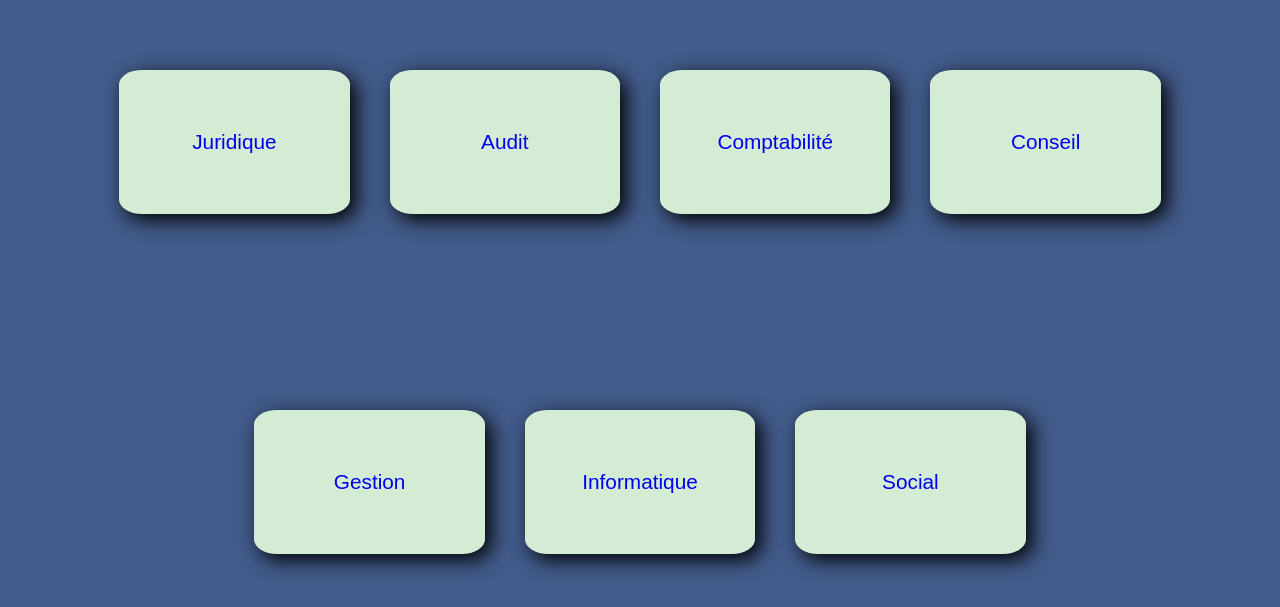
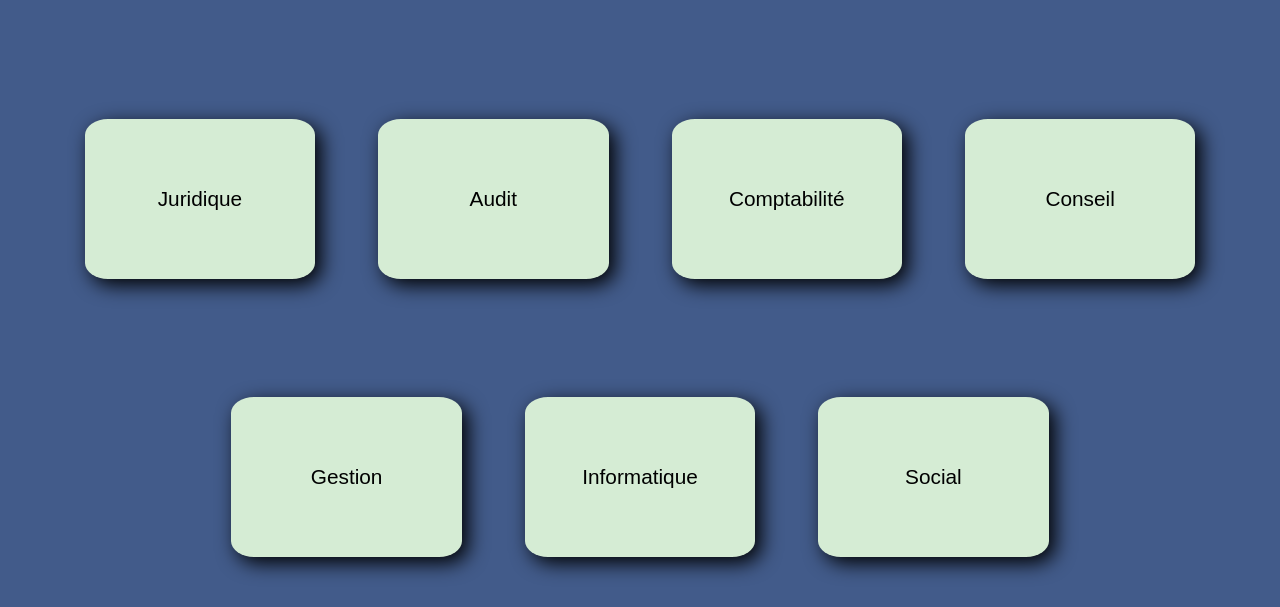
Before and after one commit to Flothar78/sgconseils, a Nuxt app: page / in a window 1280 px wide. Shown: the part 912-1519 px from the top of the page. Built offline with nearby package versions, Linux system fonts and the light colour scheme.

Commit message:
Adjust expertise-cards flex
Add padding-top and bottm and adjust height
Modify color and boldness of cards

```diff
--- a/pages/index.vue
+++ b/pages/index.vue
@@ -8,13 +8,17 @@
   </div>
   <div class="expertises-cards" id="cards" ref="cardsDiv">
     <div>
-      <NuxtLink class="nuxt-link" :to="`/metiers/juridique`">Juridique</NuxtLink>
+      <NuxtLink class="nuxt-link" :to="`/metiers/juridique`"
+        >Juridique</NuxtLink
+      >
     </div>
     <div>
       <NuxtLink class="nuxt-link" :to="`/metiers/audit`">Audit</NuxtLink>
     </div>
     <div>
-      <NuxtLink class="nuxt-link" :to="`/metiers/comptabilite`">Comptabilité</NuxtLink>
+      <NuxtLink class="nuxt-link" :to="`/metiers/comptabilite`"
+        >Comptabilité</NuxtLink
+      >
     </div>
     <div>
       <NuxtLink class="nuxt-link" :to="`/metiers/conseil`">Conseil</NuxtLink>
@@ -23,7 +27,9 @@
       <NuxtLink class="nuxt-link" :to="`/metiers/gestion`">Gestion</NuxtLink>
     </div>
     <div>
-      <NuxtLink class="nuxt-link" :to="`/metiers/informatique`">Informatique</NuxtLink>
+      <NuxtLink class="nuxt-link" :to="`/metiers/informatique`"
+        >Informatique</NuxtLink
+      >
     </div>
     <div>
       <NuxtLink class="nuxt-link" :to="`/metiers/social`">Social</NuxtLink>
@@ -59,26 +65,28 @@ const scrollToTopOfCards = () => {
 }
 .expertises-cards {
   background-color: #425b8a;
-  height: 80vh;
-  padding-top: 8vh;
+  height: 61.5vh;
+  padding: 20.5vh 0 10vh 0;
   display: flex;
   align-items: center;
   justify-content: center;
   flex-wrap: wrap;
-  gap: 40px;
-   .nuxt-link {
+  gap: 63px;
+  .nuxt-link {
     text-decoration: none;
-    font-size:1.3rem;
+    color: black;
+    font-weight: 500;
+    font-size: 1.3rem;
     display: flex;
     justify-content: center;
     align-items: center;
     background-color: #d5ecd4;
     width: 18vw;
-    height: 18vh;
+    height: 20vh;
     border-radius: 10%;
     box-shadow: 6px 6px 20px black;
   }
-   .nuxt-link:hover {
+  .nuxt-link:hover {
     box-shadow: 6px 6px black;
   }
 }
```
